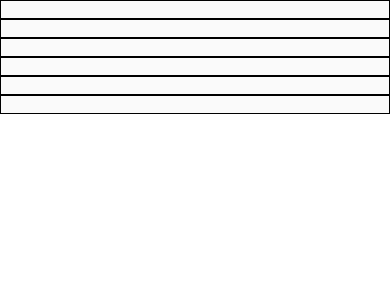
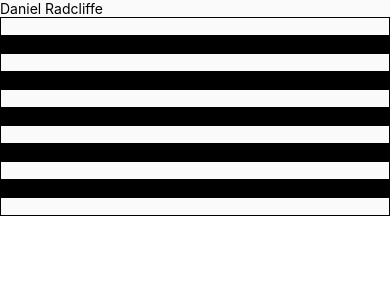
Before and after one commit to NickGreenSF/stardle, a React Native app: screen / in a window 390 px wide. Shown: the top 300 px of the page. Built offline with nearby package versions, Linux system fonts and the light colour scheme.

Commit message:
played with refs and booleans to try and find good structure

```diff
--- a/Puzzle.tsx
+++ b/Puzzle.tsx
@@ -1,13 +1,11 @@
 import React, { useState, useEffect, useRef } from 'react'
 import { View, TextInput, TouchableOpacity, Text } from "./components/Themed"
-import { StyleSheet, TextInput as HiddenText } from 'react-native'
+import { StyleSheet, TextInput as DefaultInput } from 'react-native'
 import Data from "./constants/Data"
 
 console.log(Object.keys(Data))
 
 const filmmockdata : Array<string> = Object.keys(Data)
-
-
 
 export default function Puzzle () {
     // function keyHandler(key: string, keyCode: number){
@@ -54,6 +52,11 @@ export default function Puzzle () {
     let peektexts;
     let peekoldtexts;
 
+    let correct = Data['harry potter and the half blood prince'];
+    console.log(correct)
+
+    const [booltest, setBooltest] = useState(true);
+
     const [oldText, setOldText] = useState('')
     const [newoldtext, setnewoldtext] = useState(['','','','','',''])
     const [displays, setDisplays] = useState([
@@ -70,6 +73,11 @@ export default function Puzzle () {
         "","","",
         "","","",
         "","",""])
+    const [actors, setActors] = useState([correct[1],"_","_","_","_","_"])
+
+    const [arrtest, setArrtest] = useState([styles.input])
+
+    const inputRefs = [useRef(null), useRef(null)]
 
     function textHandler(text: string, column: number){
         let newData = [];
@@ -78,17 +86,18 @@ export default function Puzzle () {
                 newData.push(holdoverdata[i]);
             }
         }
-        peektexts = texts;
-        for (let i = (column * 3); i < Math.min((column + 1) * 3, (column * 3) + newData.length); i += 1){
-            peektexts[i] = Data[newData[i - (column * 3)]][0];
-        }
-        setTexts(peektexts);
+
         // if this isn't here the text updates don't work. i have no idea why this is.
         setOldText(text);
         console.log(oldText);
         holdoverdata = newData;
         //console.log(holdoverdata);
         if (text.length < newoldtext[column].length){
+            peektexts = texts;
+            for (let i = (column * 3); i < Math.min((column + 1) * 3, (column * 3) + newData.length); i += 1){
+                peektexts[i] = "";
+            }
+            setTexts(peektexts);
             holdoverdata = filmmockdata;
             peekdisplays = displays;
             for (let i = column * 3; i < (column + 1) * 3; i += 1){
@@ -97,6 +106,11 @@ export default function Puzzle () {
             setDisplays(peekdisplays);
         }
         else{
+            peektexts = texts;
+            for (let i = (column * 3); i < Math.min((column + 1) * 3, (column * 3) + newData.length); i += 1){
+                peektexts[i] = Data[newData[i - (column * 3)]][0];
+            }
+            setTexts(peektexts);
             peekdisplays = displays;
             for (let i = column * 3; i < (column + 1) * 3; i += 1){
                 if (i - (column * 3) < newData.length){
@@ -115,65 +129,88 @@ export default function Puzzle () {
         // now we need to know where we are in the chain of command so we can render 3 suggestion boxes under.
     }
 
+    function guess(box: number){
+        setBooltest(false);
+        let section = Math.floor(box / 3);
+        if (box < 15){
+            let peekactors = actors;
+            peekactors[section + 1] = correct[section + 2];
+            setActors(peekactors);
+            console.log(actors);
+        }
+        textHandler("", section);
+    }
+
     return <View>
-        <TextInput style={styles.input} onChange={(e) => {textHandler(e.target.value, 0)}}></TextInput>
-        <TouchableOpacity style={{display: displays[0]}}>
+        <Text>{actors[0]}</Text>
+        <DefaultInput
+            ref={inputRefs[0]} style={booltest ? arrtest[0] : styles.none} onChange={(e) => {textHandler(e.target.value, 0)}}>
+        </DefaultInput>
+        <View style={booltest ? styles.none : styles.input}>
+            <Text>Harry Potter and the Half-Blood Prince</Text>
+        </View>
+        <TouchableOpacity style={styles.hover} onPress={() => guess(0)}>
             <Text>{texts[0]}</Text>
         </TouchableOpacity>
-        <TouchableOpacity style={{display: displays[1]}}>
+        <TouchableOpacity style={styles.hover} onPress={() => guess(1)}>
             <Text>{texts[1]}</Text>
         </TouchableOpacity>
-        <TouchableOpacity style={{display: displays[2]}}>
+        <TouchableOpacity style={styles.hover} onPress={() => guess(2)}>
             <Text>{texts[2]}</Text>
         </TouchableOpacity>
+        <Text style={actors[1].length > 1 ? null : styles.black}>{actors[1]}</Text>
         <TextInput style={styles.input} onChange={(e) => {textHandler(e.target.value, 1)}}></TextInput>
-        <TouchableOpacity style={{display: displays[3]}}>
+        <TouchableOpacity style={{display: displays[3]}} onPress={() => guess(3)}>
             <Text>{texts[3]}</Text>
         </TouchableOpacity>
-        <TouchableOpacity style={{display: displays[4]}}>
+        <TouchableOpacity style={{display: displays[4]}} onPress={() => guess(4)}>
             <Text>{texts[4]}</Text>
         </TouchableOpacity>
-        <TouchableOpacity style={{display: displays[5]}}>
+        <TouchableOpacity style={{display: displays[5]}} onPress={() => guess(5)}>
             <Text>{texts[5]}</Text>
         </TouchableOpacity>
+        <Text style={actors[2].length > 1 ? null : styles.black}>{actors[2]}</Text>
         <TextInput style={styles.input} onChange={(e) => {textHandler(e.target.value, 2)}}></TextInput>
-        <TouchableOpacity style={{display: displays[6]}}>
+        <TouchableOpacity style={{display: displays[6]}} onPress={() => guess(6)}>
             <Text>{texts[6]}</Text>
         </TouchableOpacity>
-        <TouchableOpacity style={{display: displays[7]}}>
+        <TouchableOpacity style={{display: displays[7]}} onPress={() => guess(7)}>
             <Text>{texts[7]}</Text>
         </TouchableOpacity>
-        <TouchableOpacity style={{display: displays[8]}}>
+        <TouchableOpacity style={{display: displays[8]}} onPress={() => guess(8)}>
             <Text>{texts[8]}</Text>
         </TouchableOpacity>
+        <Text style={actors[3].length > 1 ? null : styles.black}>{actors[3]}</Text>
         <TextInput style={styles.input} onChange={(e) => {textHandler(e.target.value, 3)}}></TextInput>
-        <TouchableOpacity style={{display: displays[9]}}>
+        <TouchableOpacity style={{display: displays[9]}} onPress={() => guess(9)}>
             <Text>{texts[9]}</Text>
         </TouchableOpacity>
-        <TouchableOpacity style={{display: displays[10]}}>
+        <TouchableOpacity style={{display: displays[10]}} onPress={() => guess(10)}>
             <Text>{texts[10]}</Text>
         </TouchableOpacity>
-        <TouchableOpacity style={{display: displays[11]}}>
+        <TouchableOpacity style={{display: displays[11]}} onPress={() => guess(11)}>
             <Text>{texts[11]}</Text>
         </TouchableOpacity>
+        <Text style={actors[4].length > 1 ? null : styles.black}>{actors[4]}</Text>
         <TextInput style={styles.input} onChange={(e) => {textHandler(e.target.value, 4)}}></TextInput>
-        <TouchableOpacity style={{display: displays[12]}}>
+        <TouchableOpacity style={{display: displays[12]}} onPress={() => guess(12)}>
             <Text>{texts[12]}</Text>
         </TouchableOpacity>
-        <TouchableOpacity style={{display: displays[13]}}>
+        <TouchableOpacity style={{display: displays[13]}} onPress={() => guess(13)}>
             <Text>{texts[13]}</Text>
         </TouchableOpacity>
-        <TouchableOpacity style={{display: displays[14]}}>
+        <TouchableOpacity style={{display: displays[14]}} onPress={() => guess(14)}>
             <Text>{texts[14]}</Text>
         </TouchableOpacity>
+        <Text style={actors[5].length > 1 ? null : styles.black}>{actors[5]}</Text>
         <TextInput style={styles.input} onChange={(e) => {textHandler(e.target.value, 5)}}></TextInput>
-        <TouchableOpacity style={{display: displays[15]}}>
+        <TouchableOpacity style={{display: displays[15]}} onPress={() => guess(15)}>
             <Text>{texts[15]}</Text>
         </TouchableOpacity>
-        <TouchableOpacity style={{display: displays[16]}}>
+        <TouchableOpacity style={{display: displays[16]}} onPress={() => guess(16)}>
             <Text>{texts[16]}</Text>
         </TouchableOpacity>
-        <TouchableOpacity style={{display: displays[17]}}>
+        <TouchableOpacity style={{display: displays[17]}} onPress={() => guess(17)}>
             <Text>{texts[17]}</Text>
         </TouchableOpacity>
     </View>
@@ -189,5 +226,14 @@ const styles = StyleSheet.create({
     input: {
         borderWidth: 1,
         borderColor: "black"
+    },
+    none: {
+        display: 'none'
+    },
+    black: {
+        backgroundColor: "black"
+    },
+    hover: {
+        overflow: 'hidden'
     }
 })
```
